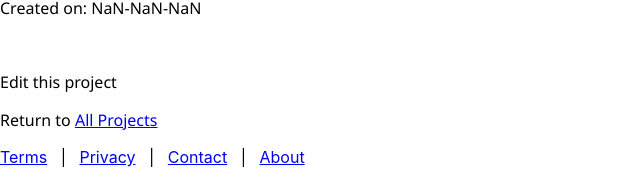
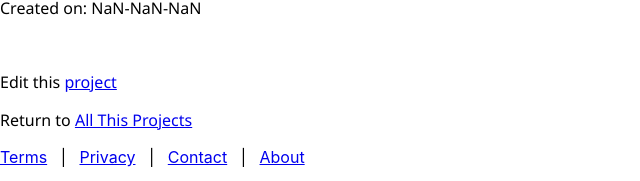
Before and after one commit to Jcat7414/flifree-react, a React (Create React App) app: page /projects/1 in a window 1280 px wide. Shown: the part 487-668 px from the top of the page, without its empty margins (0-640 px from the left). Built offline with nearby package versions, Linux system fonts and the light colour scheme; no server answers.

Commit message:
Edit to edit page
CORS error in localhost

```diff
--- a/src/components/Forms/EditProjectForm.jsx
+++ b/src/components/Forms/EditProjectForm.jsx
@@ -1,5 +1,5 @@
 import React, { useState } from "react";
-import { Link } from "react-router-dom";
+import { Link, useParams } from "react-router-dom";
 
 function EditProjectForm() {
     const [project, setEditedProject] = useState({
@@ -18,6 +18,7 @@ function EditProjectForm() {
         is_open: "",
     });
 
+    const { id } = useParams();
 
     const handleChange = (e) => {
         e.preventDefault();
@@ -32,7 +33,7 @@ function EditProjectForm() {
         const token = window.localStorage.getItem("token")
 
         const response = await fetch(
-        `${process.env.REACT_APP_API_URL}projects/createproject/`,
+        `${process.env.REACT_APP_API_URL}projects/${id}/`,
         {
         method: "put",
         headers: {
--- a/src/pages/ProjectPage.jsx
+++ b/src/pages/ProjectPage.jsx
@@ -102,8 +102,8 @@ function ProjectPage() {
         <br/>
         {/* if the logged in user is the owner, then show the option to amend the project */}
         {/* add a link to the work edit */}
-        <p>Edit this project</p>
-        <p>Return to <Link to="/projects">All Projects</Link></p>
+        <p>Edit this <Link to="/editproject/${projectData.id}">project</Link></p>
+        <p>Return to <Link to="/projects">All This Projects</Link></p>
     </div>
     );
 }
```
